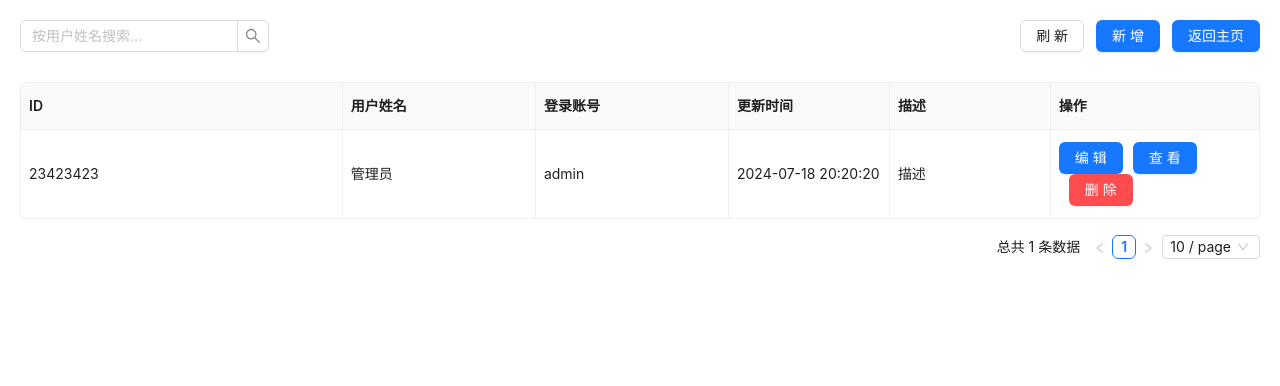
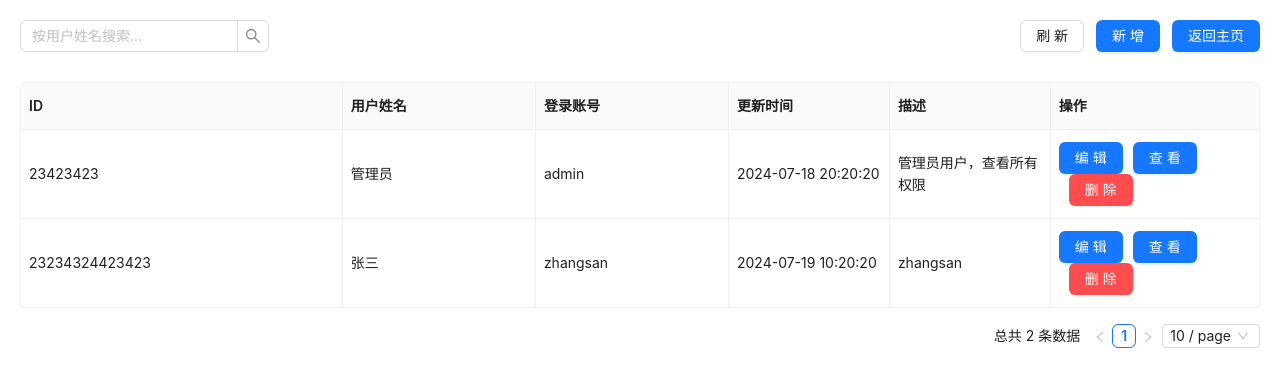
Before and after one commit to pursues/github_map_project, a Vue app: page /user in a window 1280 px wide. Shown: the top 386 px of the page. Built offline with nearby package versions, Linux system fonts and the light colour scheme.

Commit message:
文物,摄像头,用户优化初始化

```diff
--- a/src/App.vue
+++ b/src/App.vue
@@ -31,15 +31,19 @@ import wenwuimg4 from "./assets/wenwu4.png";
 
 
 onBeforeMount(()=>{
-  console.log(wenwuimg1)
-  initCultural()
+  // 文物初始化
+  initCultural();
+  // 摄像头初始化
+  initCamera();
+  // 用户信息初始化
+  initUser();
 })
 
 
 // 初始化文物管理数据集
 function initCultural(){
-   // 获取本地数据
-   const strList = localStorage.getItem('cultural');
+    // 获取本地数据
+    const strList = localStorage.getItem('cultural');
     let list = JSON.parse(strList) || [];
     // 如果没有，则说明需要初始化
     if(list.length == 0){
@@ -89,6 +93,65 @@ function initCultural(){
     }
 }
 
+function initCamera(){
+    // 获取本地数据
+    const strList = localStorage.getItem('camera');
+    let list = JSON.parse(strList) || [];
+    // 如果没有，则说明需要初始化
+    if(list.length == 0){
+        list = [
+          {
+            point: "113.91087,27.651954",
+            title: "白源站",
+            type: 5,
+            icon: "",
+            videoUrl:
+              "http://59.62.61.24:10000/sms/34020000002020000001/flv/hls/34020000001320000011_34020000001320000011.flv",
+            desc: "",
+            update_time:'2024-07-18 20:20:20',
+            id:'cam123456'
+          },
+          {
+            point: "113.825638,27.601641",
+            title: "萍乡技师学院",
+            type: 5,
+            icon: "",
+            videoUrl:
+              "http://59.62.61.24:10000/sms/34020000002020000001/flv/hls/34020000001320000011_34020000001320000011.flv",
+            desc: "",
+            update_time:'2024-07-18 20:20:20',
+            id:'cam556677'
+          },
+        ]
+        localStorage.setItem('camera',JSON.stringify(list));
+    }
+}
+
+function initUser(){
+   // 获取本地数据
+   const strList = localStorage.getItem('user');
+  let list = JSON.parse(strList) || [];
+  if(list.length == 0){
+      list = [
+          {
+              id:'23423423',
+              name:'管理员',
+              account:'admin',
+              desc:'管理员用户，查看所有权限',
+              update_time:'2024-07-18 20:20:20',
+          },{
+              id:'23234324423423',
+              name:'张三',
+              account:'zhangsan',
+              desc:'zhangsan',
+              update_time:'2024-07-19 10:20:20',
+          }
+      ]
+      localStorage.setItem('user',JSON.stringify(list));
+  }
+
+}
+
 </script>
 
 <style scoped lang="less">
--- a/src/views/camera/AddModal.vue
+++ b/src/views/camera/AddModal.vue
@@ -8,20 +8,20 @@
       name="basic"
       style="margin-top:30px;"
     >
-      <a-form-item label="摄像头名称" name="cam_name">
-        <a-input placeholder="请输入摄像头名称" v-model:value="formState.cam_name" allow-clear :disabled="isLook" />
+      <a-form-item label="名称" name="title">
+        <a-input placeholder="请输入名称" v-model:value="formState.title" allow-clear :disabled="isLook" />
       </a-form-item>
-      <a-form-item label="摄像头位置" name="point">
+      <a-form-item label="位置" name="point">
         <a-input placeholder="请输入位置坐标(如：113.470276,23.179303)" v-model:value="formState.point" allow-clear :disabled="isLook" />
       </a-form-item>
-      <a-form-item label="摄像头url" name="cam_url">
-        <a-input placeholder="请输入url" v-model:value="formState.cam_url" allow-clear :disabled="isLook" />
+      <a-form-item label="url" name="videoUrl">
+        <a-input placeholder="请输入url" v-model:value="formState.videoUrl" allow-clear :disabled="isLook" />
       </a-form-item>
-      <a-form-item label="摄像头信息" name="cam_info" >
+      <a-form-item label="信息" name="desc" >
         <a-textarea
           :disabled="isLook"
-          v-model:value="formState.cam_info"
-          placeholder="请输入摄像头信息"
+          v-model:value="formState.desc"
+          placeholder="请输入信息"
           :maxlength="300"
         ></a-textarea>
       </a-form-item>
@@ -49,18 +49,18 @@ const title=ref('新增');
 // 表单验证
 const formRef = ref();
 const formState = reactive({
-  cam_name:'',
-  cam_info:'',
+  title:'',
+  desc:'',
   point:'',
-  cam_url:'',
+  videoUrl:'',
   update_time:'',
   id:'',
 });
 const rules = {
-  cam_name: [{ required: true, message: "请输入摄像头名称", trigger: "change" }],
+  title: [{ required: true, message: "请输入摄像头名称", trigger: "change" }],
   point: [{ required: true, message: "请输入摄像头位置", trigger: "change" }],
-  cam_url: [{ required: true, message: "请输入摄像头url", trigger: "change" }],
-  cam_info: [{ required: true, message: "请输入摄像头信息", trigger: "change" }],
+  videoUrl: [{ required: true, message: "请输入摄像头url", trigger: "change" }],
+  // desc: [{ required: true, message: "请输入摄像头信息", trigger: "change" }],
 };
 
 // 关闭
--- a/src/views/camera/camera.vue
+++ b/src/views/camera/camera.vue
@@ -54,13 +54,12 @@ const router = useRouter();
 
 const camName = ref('');
 // 定义静态数据
-const data = ref([
-]);
+const data = ref([]);
 const columns = ref([
-  { title: "摄像头名称", dataIndex: "cam_name", width: 120 },
-  { title: "摄像头信息", dataIndex: "cam_info", width: 120 },
-  { title: "摄像头位置", dataIndex: "point", width: 120 },
-  { title: "摄像头url", dataIndex: "cam_url", width: 120,ellipsis: true },
+  { title: "摄像头名称", dataIndex: "title", width: 120 },
+  { title: "位置", dataIndex: "point", width: 120 },
+  { title: "url", dataIndex: "videoUrl", width: 120,ellipsis: true },
+  { title: "信息", dataIndex: "desc", width: 120,ellipsis: true },
   { title: "更新时间", dataIndex: "update_time", width: 100 },
   { title: "操作", dataIndex: "action", width: 130 },
 ]);
@@ -77,23 +76,6 @@ const pageData = reactive({
 const addModalRef = ref();
 
 onMounted(()=>{
-     // 获取本地数据
-    // const strList = localStorage.getItem('camera');
-    // let list = JSON.parse(strList) || [];
-    // if(list.length == 0){
-    //     list = [
-    //         {
-    //             cam_name:'广州博物馆',
-    //             cam_info:'广州博物馆信息',
-    //             point:'113.470276,23.179303',
-    //             cam_url:'http://59.62.61.24:10000/sms/34020000002020000001/hls/34020000001320000011_34020000001320000011/live.m3u8',
-    //             update_time:'2024-07-18 20:20:20',
-    //             id:'234234324'
-    //         }
-    //     ]
-    //     localStorage.setItem('camera',JSON.stringify(list));
-    // }
-
     getList()
 })
 
@@ -103,7 +85,7 @@ function getList(){
     // data.value = JSON.parse(strList);
     let list = JSON.parse(strList);
     if(camName.value){
-        data.value = list.filter(it => it.cam_name.includes(camName.value)) || [];
+        data.value = list.filter(it => it.title.includes(camName.value)) || [];
     }else{
         data.value = list;
     }
--- a/src/views/cultural/AddModal.vue
+++ b/src/views/cultural/AddModal.vue
@@ -139,7 +139,7 @@ async function save() {
   }else{
     list.push(formState)
   }
-
+  // 添加存储
   localStorage.setItem('cultural',JSON.stringify(list))
   message.success(`${title.value}成功`);
   emits("on-success");
--- a/src/views/cultural/cultural_relics.vue
+++ b/src/views/cultural/cultural_relics.vue
@@ -30,7 +30,6 @@
                     <a-button   type="primary" @click="openModel(2,record)">编辑</a-button>
                     <a-button style="margin-left: 10px;" type="primary" @click="openModel(3,record)">查看</a-button>
                     <a-popconfirm title="确认删除？" @confirm="del(record.id)">
-                        <!-- <a-button size="small" type="primary" danger>删除</a-button> -->
                         <a-button style="margin-left: 10px;" danger type="primary">删除</a-button>
                     </a-popconfirm>
                 </template>
@@ -111,8 +110,7 @@ function openModel(type,row={}){
 }
 // 删除
 function del(id){
-
-      // 先读取到存储
+  // 先读取到存储
   const strList = localStorage.getItem('cultural');
   // 解析处理啊
   let list = JSON.parse(strList) || [];
--- a/src/views/user/user.vue
+++ b/src/views/user/user.vue
@@ -73,22 +73,6 @@ showTotal: (total) => {
 const addModalRef = ref();
 
 onMounted(()=>{
-   // 获取本地数据
-   const strList = localStorage.getItem('user');
-  let list = JSON.parse(strList) || [];
-  if(list.length == 0){
-      list = [
-          {
-              id:'23423423',
-              name:'管理员',
-              account:'admin',
-              desc:'描述',
-              update_time:'2024-07-18 20:20:20',
-          }
-      ]
-      localStorage.setItem('user',JSON.stringify(list));
-  }
-
   getList()
 })
 
```
Lines whose indentation alone changed are shown as unchanged.
